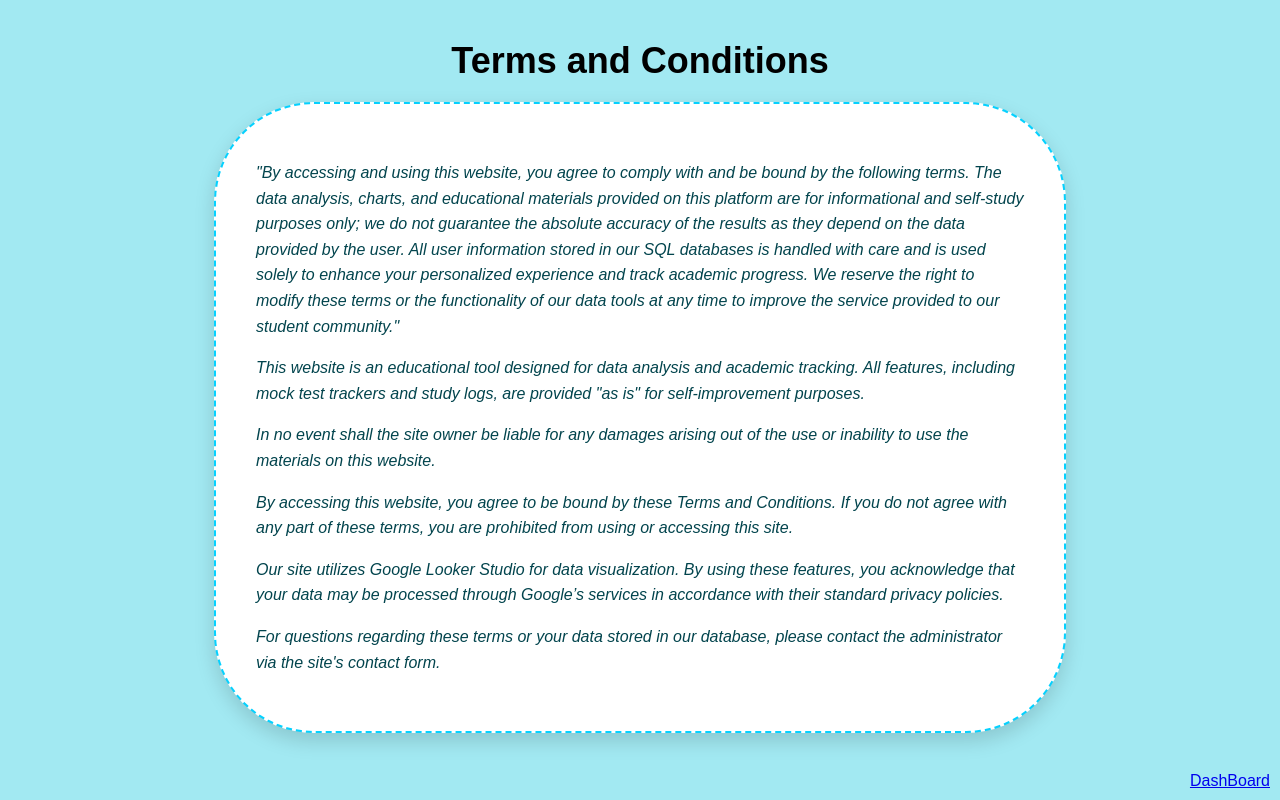
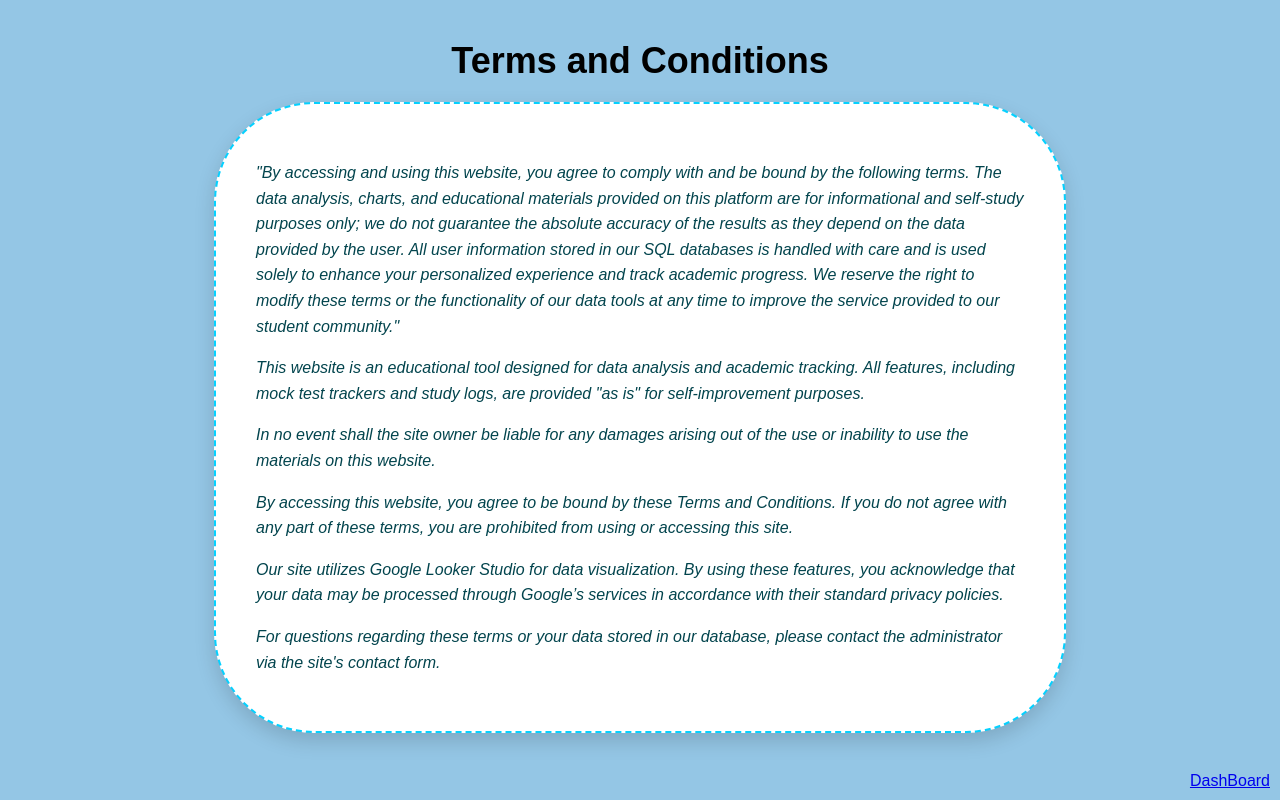
Before and after one commit to kiran18072009-ai/my-flask-app, a Flask app: a page that uses templates/t&c.html in a window 1280 px wide. Run offline with Flask 3, Linux system fonts and the light colour scheme.

Commit message:
Update t&c.html

```diff
--- a/templates/t&c.html
+++ b/templates/t&c.html
@@ -6,7 +6,7 @@
          body {
                 font-family: Arial, sans-serif;
                 margin: 0;
-                background-color: #a2e9f2;
+                background-color: rgb(148, 198, 229);
 
     /* Change layout */
                 display: flex;
```
